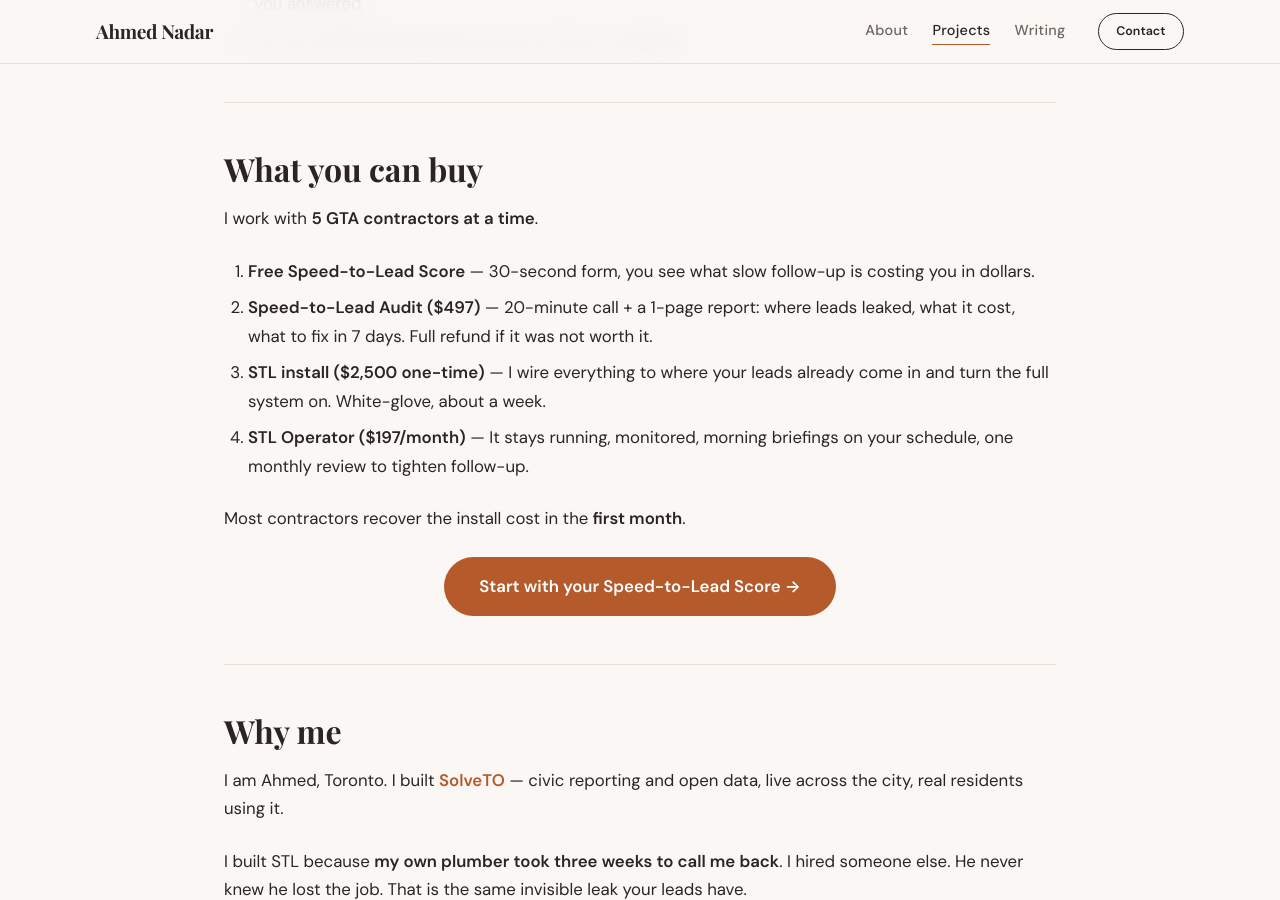
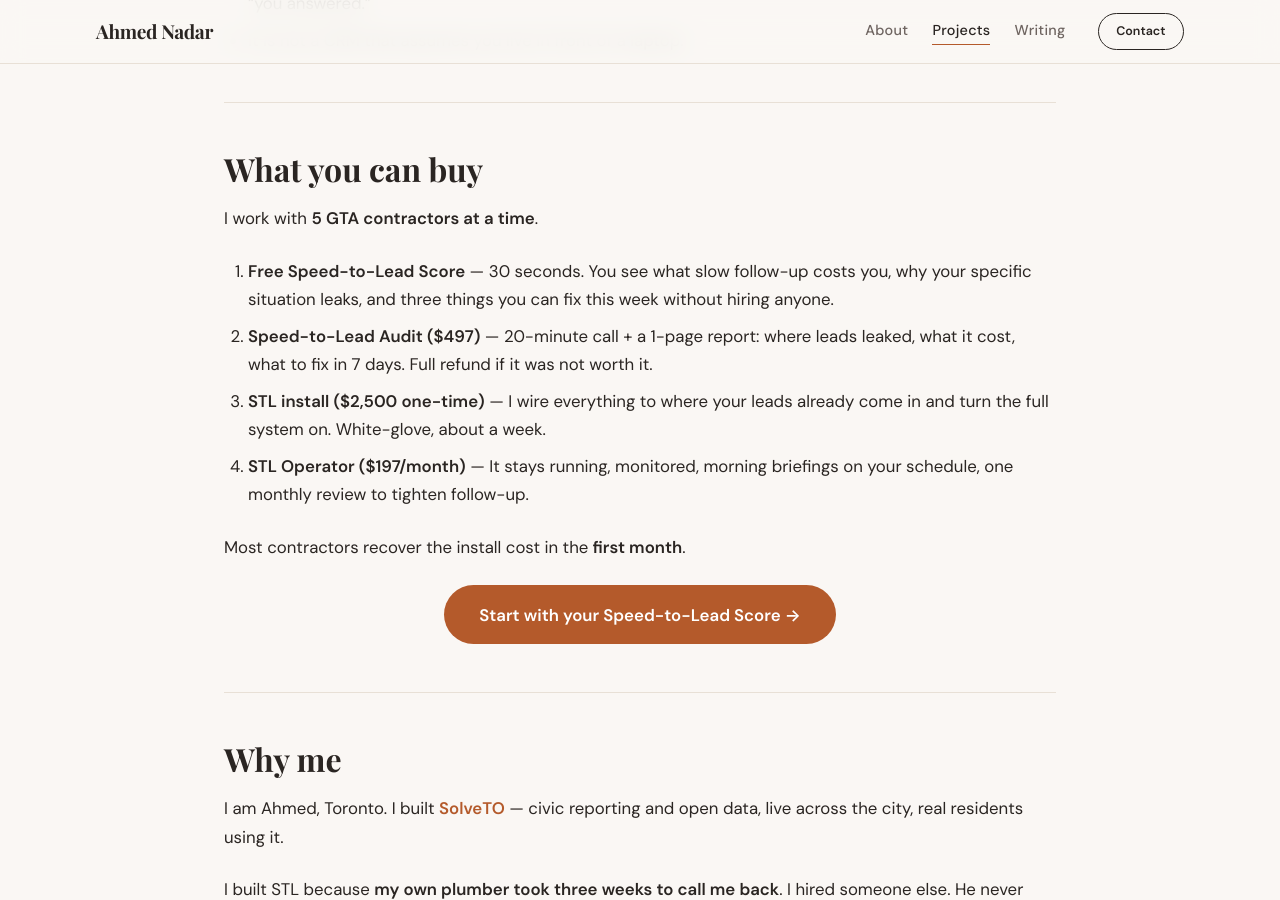
Before and after one commit to AhmedNadar/AhmedNadar.github.io, a Jekyll site: the page built from _projects/stl-agent.md, in a window 1280 px wide and 900 px high, scrolled down 2387 px. Built offline with Jekyll 4.4.1, drawn with Linux system fonts in a browser that asks for light colours; some web fonts are replaced.

Commit message:
stl-agent: fix 20-min copy, update score description to match new page

```diff
--- a/_projects/stl-agent.md
+++ b/_projects/stl-agent.md
@@ -76,7 +76,7 @@ No CRM login. No second app to learn. If you already use Telegram, it fits how y
 
 I work with **5 GTA contractors at a time**.
 
-1. **Free Speed-to-Lead Score** — 30-second form, you see what slow follow-up is costing you in dollars.
+1. **Free Speed-to-Lead Score** — 30 seconds. You see what slow follow-up costs you, why your specific situation leaks, and three things you can fix this week without hiring anyone.
 2. **Speed-to-Lead Audit ($497)** — 20-minute call + a 1-page report: where leads leaked, what it cost, what to fix in 7 days. Full refund if it was not worth it.
 3. **STL install ($2,500 one-time)** — I wire everything to where your leads already come in and turn the full system on. White-glove, about a week.
 4. **STL Operator ($197/month)** — It stays running, monitored, morning briefings on your schedule, one monthly review to tighten follow-up.
```
